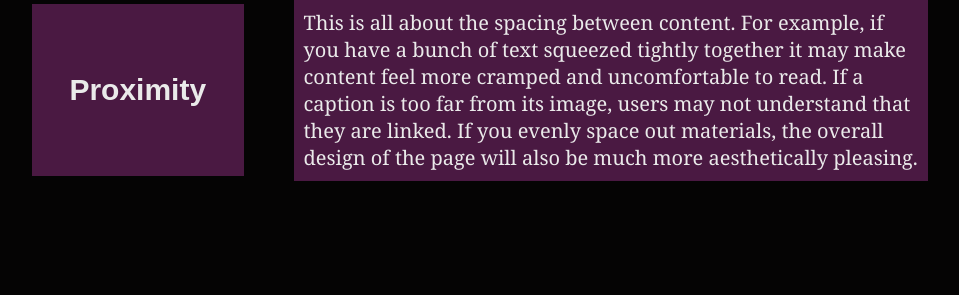
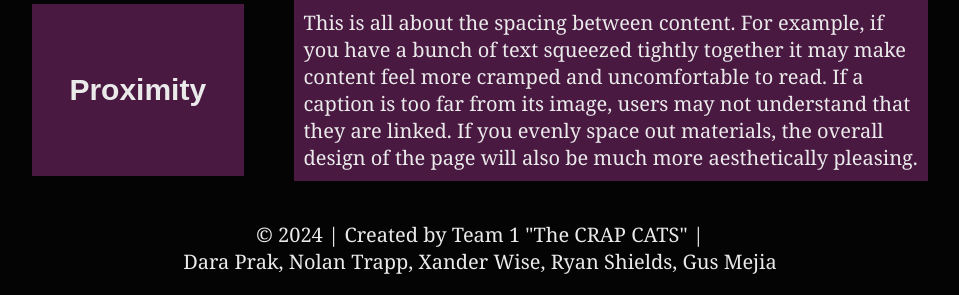
Before and after one commit to dp8523/ISTE-240-CRAP-Principles, a PHP site: page / in a window 1280 px wide. Shown: the part 992-1287 px from the top of the page, without its empty margins (160-1119 px from the left). Before the commit the page ends 1173 px from the top, so only its background shows below. Run offline with PHP 8.4, Linux system fonts and the light colour scheme; some web fonts are replaced.

Commit message:
Added Footer

```diff
--- a/assets/css/styles.css
+++ b/assets/css/styles.css
@@ -124,3 +124,16 @@ section {
     background-color: #4A1942;
     padding: 10px;
 }
+
+.footer {
+    background-color: #893168;
+    text-align: center;
+    padding: 10px;
+}
+
+.crapCatsFooter {
+    align-items: center;
+    display: flex;
+    text-align: center;
+    justify-content: center;
+}
--- a/index.html
+++ b/index.html
@@ -99,6 +99,10 @@
             </div>
         </main>
 
-
+        <footer>
+            <div class="crapCatsFooter">
+            <p>&copy; 2024 | Created by Team 1 "The CRAP CATS" | <br> Dara Prak, Nolan Trapp, Xander Wise, Ryan Shields, Gus Mejia</p>
+            </div>
+        </footer>
     </body>
 </html>
```
